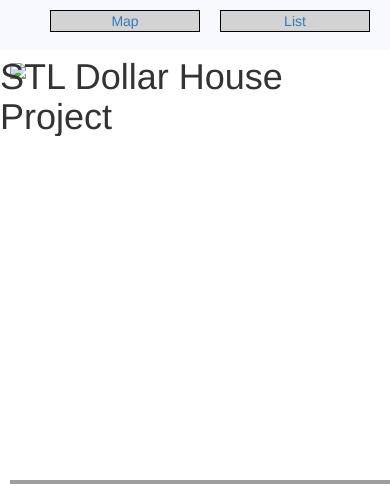
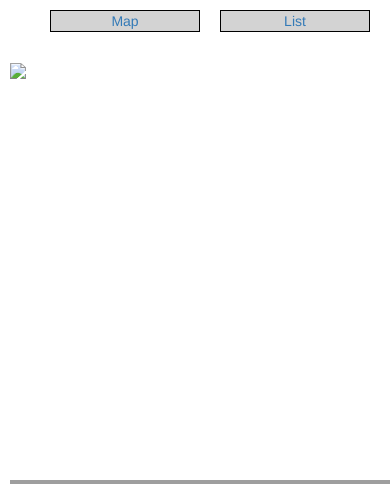
Before and after one commit to KevinStock/stl-dollarhouse, a Flask app: page /property/1 in a window 390 px wide; the page is wider, and only the part inside the window is pictured. Shown: the top 484 px of that part. Run offline with Flask 2, Linux system fonts and the light colour scheme; a database or web service that is not in the repository returns one stand-in record (values such as "Sample title"); some libraries are stand-ins or nearby versions; grey boxes are pictures that could not be loaded.

Commit message:
begin work on responsive design

```diff
--- a/static/css/style.css
+++ b/static/css/style.css
@@ -18,12 +18,9 @@ html, body {
 }
 
 nav {
-  background-color: ghostwhite;
-  z-index: 1;
   top: 0;
   height: 50px;
   width: 100%;
-  position: fixed;
 }
 
 nav h1 {
@@ -53,7 +50,6 @@ thead, th {
 }
 
 #content {
-  margin-top: 50px;
   height: 100%;
   width: 100%;
   padding: 0;
--- a/templates/base.html
+++ b/templates/base.html
@@ -16,9 +16,6 @@
       <a href='/property-list'><li>List</li></a>
       <a href='/'><li>Map</li></a>
     </ul>
-    <h1>
-      STL Dollar House Project
-    </h1>
   </nav>
   {% block content %}{% endblock %}
 </body>
```
